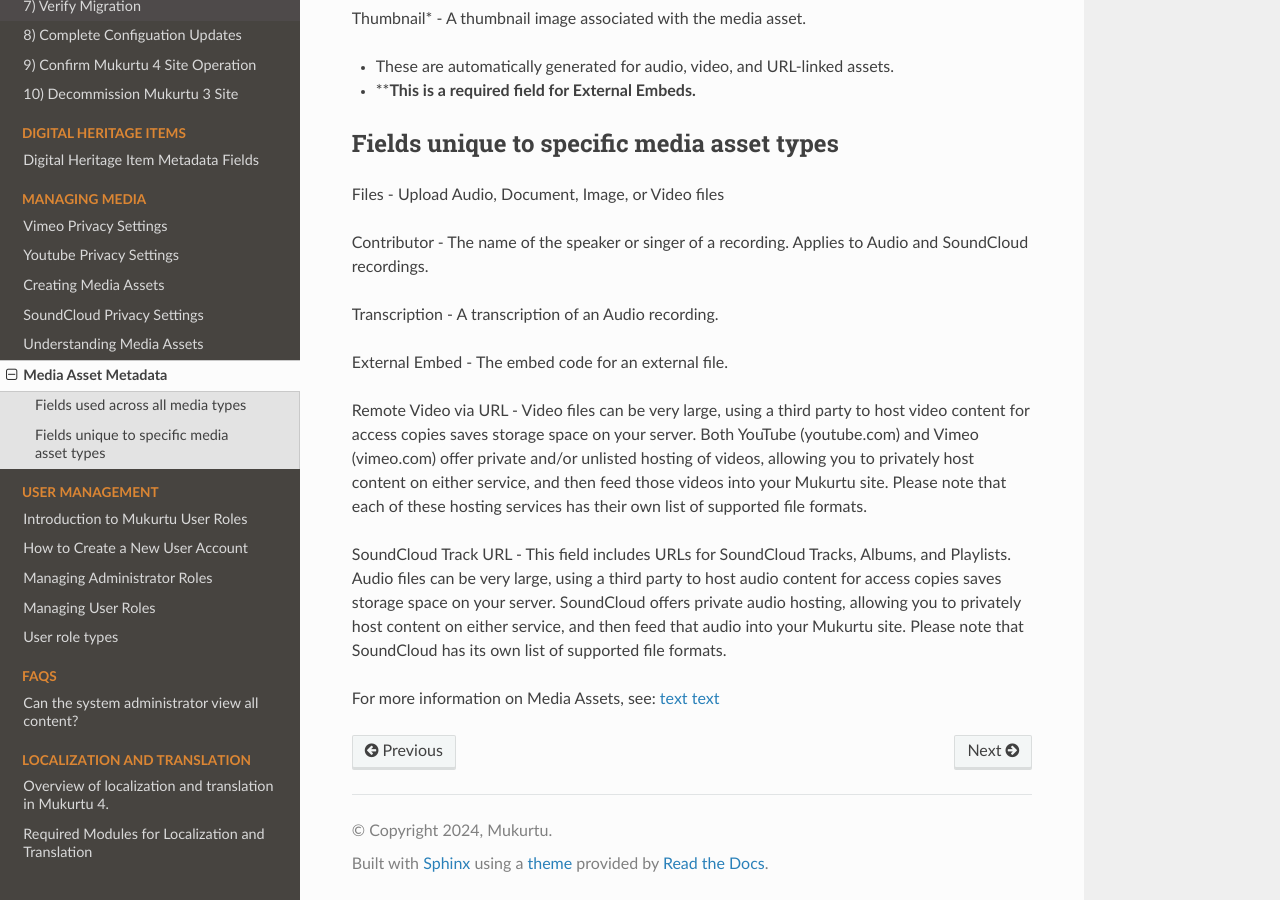
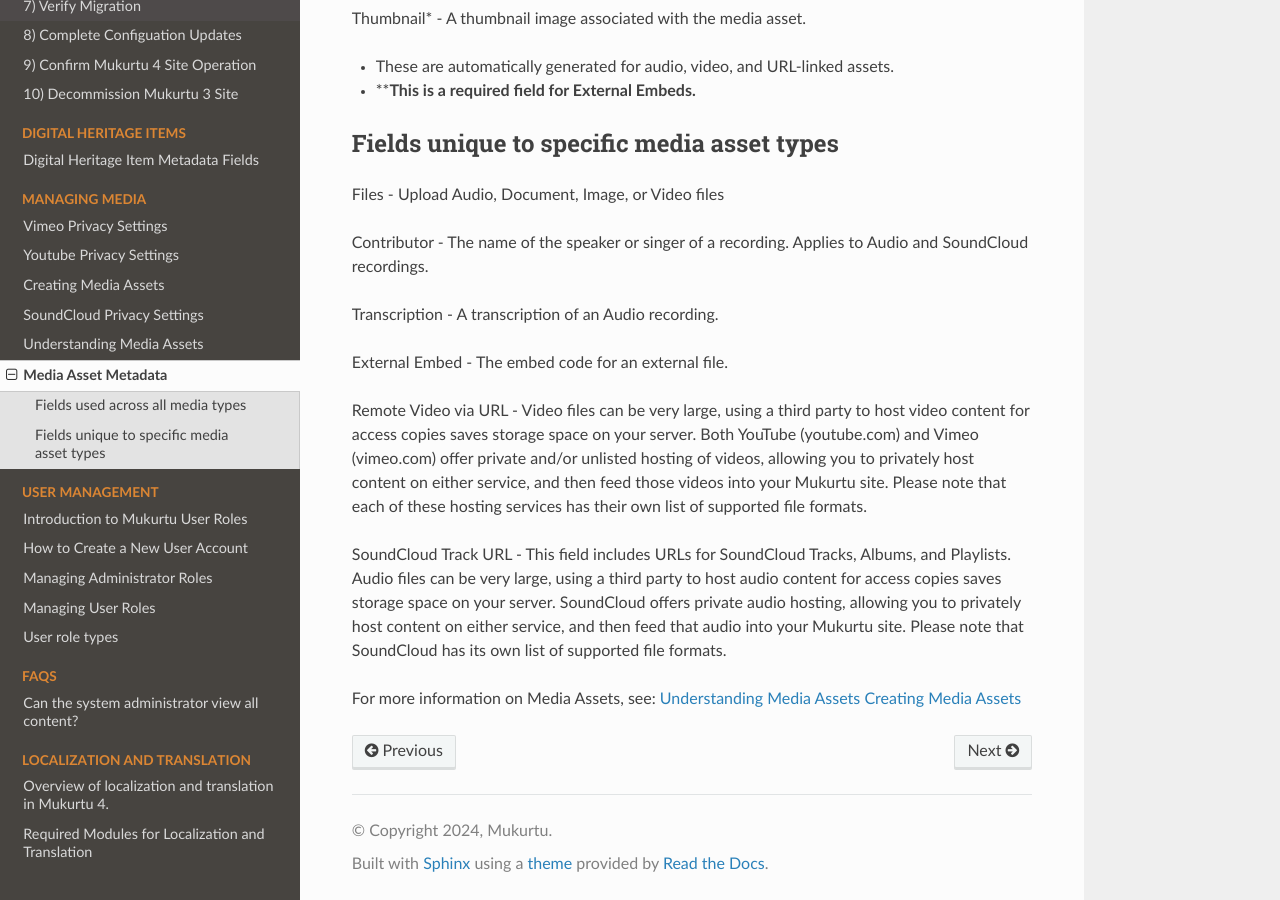
Before and after one commit to MukurtuCMS/mukurtudocs, a Sphinx documentation site: the page built from docs/source/media/MediaAssetMetadata.md, in a window 1280 px wide and 900 px high, scrolled down 1193 px. Built offline with Sphinx 7.4.7 and the Read the Docs theme 3.1.0, drawn with Linux system fonts in a browser that asks for light colours.

Commit message:
Update MediaAssetMetadata.md

```diff
--- a/docs/source/media/MediaAssetMetadata.md
+++ b/docs/source/media/MediaAssetMetadata.md
@@ -46,5 +46,5 @@ Remote Video via URL - Video files can be very large, using a third party to ho
 SoundCloud Track URL - This field includes URLs for SoundCloud Tracks, Albums, and Playlists. Audio files can be very large, using a third party to host audio content for access copies saves storage space on your server. SoundCloud offers private audio hosting, allowing you to privately host content on either service, and then feed that audio into your Mukurtu site. Please note that SoundCloud has its own list of supported file formats.
 
 For more information on Media Assets, see:
-[text](UnderstandingMediaAssets.md)
-[text](upload-media-assets.md)
+[Understanding Media Assets](UnderstandingMediaAssets.md)
+[Creating Media Assets](upload-media-assets.md)
```
